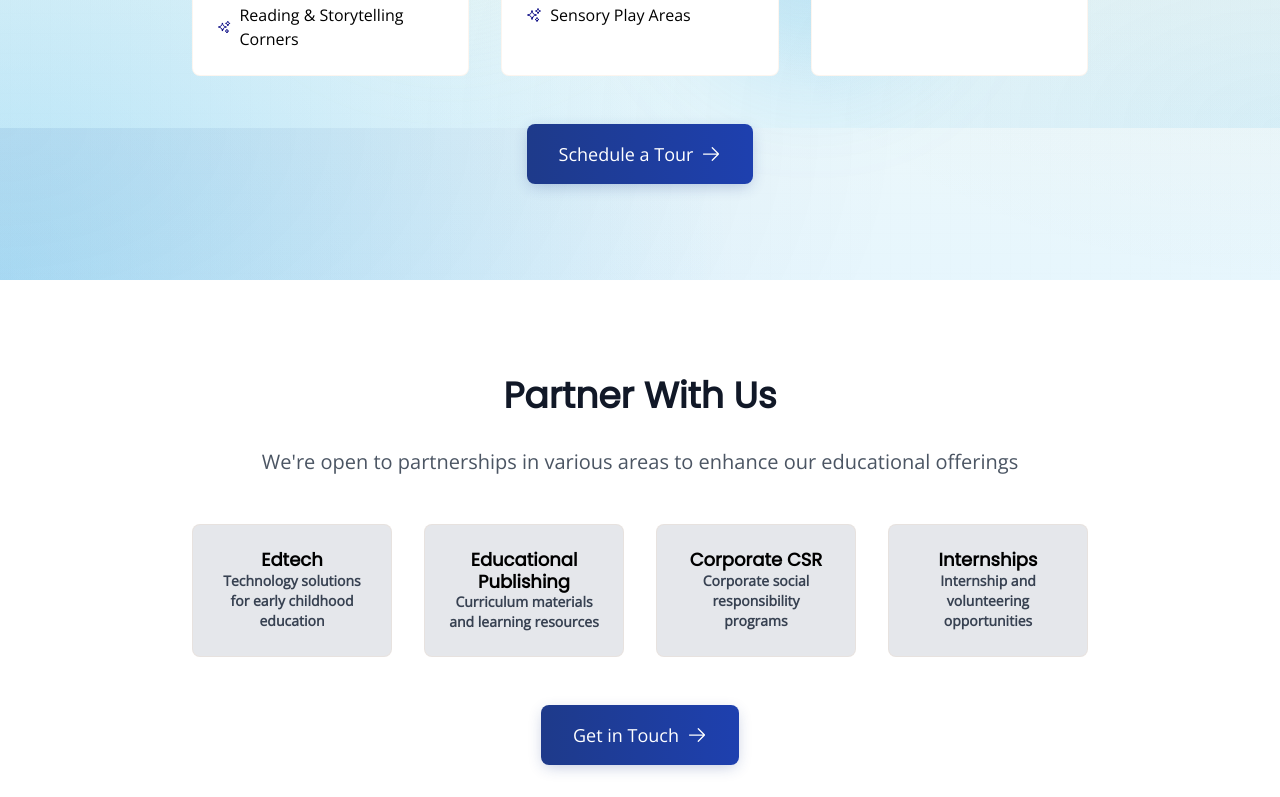
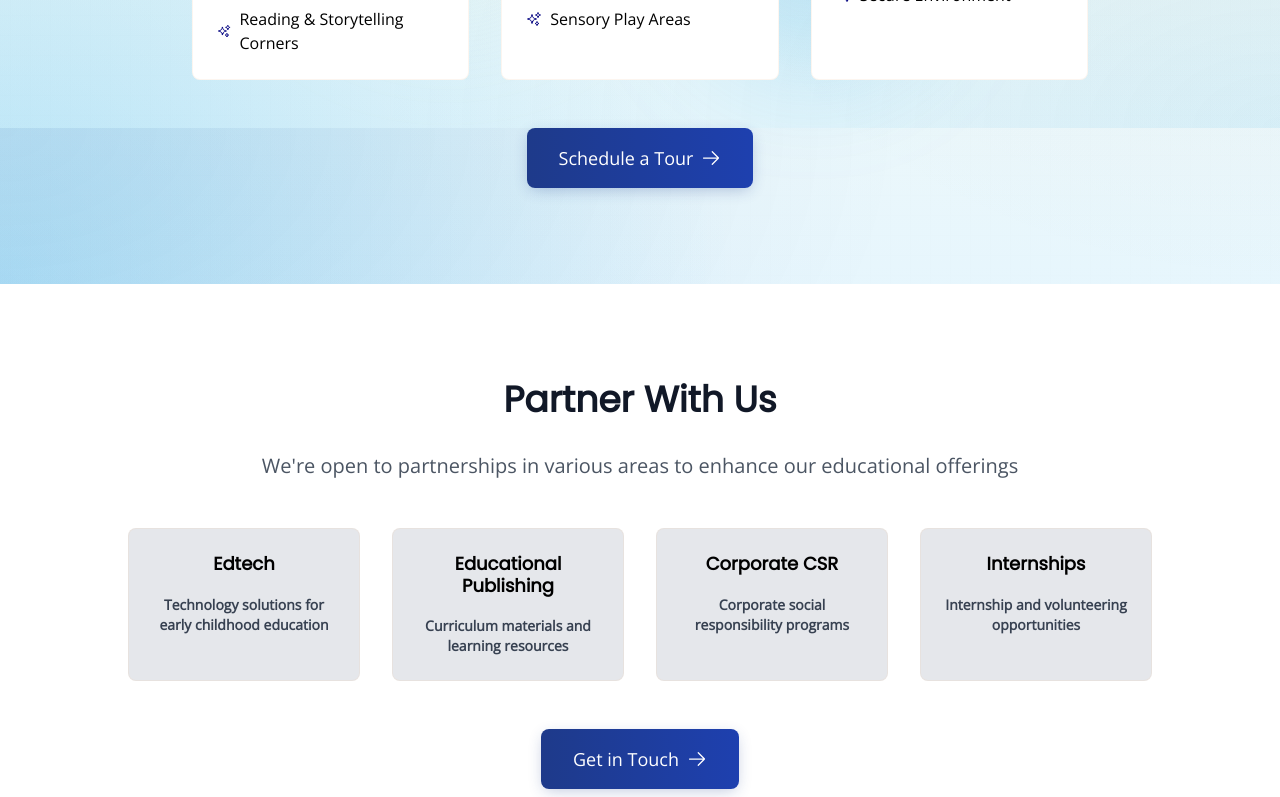
Before and after one commit to aurarich/techtots-web, a Next.js app: page / in a window 1280 px wide. Shown: the part 3872-4669 px from the top of the page. Built offline with nearby package versions, Linux system fonts and the light colour scheme.

Commit message:
global error handling

```diff
--- a/next.config.js
+++ b/next.config.js
@@ -3,8 +3,25 @@ const nextConfig = {
   reactStrictMode: true,
   swcMinify: true,
   images: {
-    domains: ['images.unsplash.com', 'plus.unsplash.com', 'www.pexels.com', 'images.pexels.com'],
+    remotePatterns: [
+      // new URL("https://images.unsplash.com"),
+      // new URL("https://plus.unsplash.com"),
+      // new URL("https://www.pexels.com"),
+      // new URL("https://images.pexels.com"),
+      {
+        hostname: "images.pexels.com"
+      },
+      {
+        hostname: "www.pexels.com"
+      },
+      {
+        hostname: "plus.unsplash.com"
+      },
+      {
+        hostname: "images.unsplash.com"
+      },
+    ],
   },
-}
+};
 
-module.exports = nextConfig
+module.exports = nextConfig;
--- /dev/null
+++ b/src/app/global-error.tsx
@@ -0,0 +1,20 @@
+'use client' // Error boundaries must be Client Components
+
+export default function GlobalError({
+  error,
+  reset,
+}: {
+  error: Error & { digest?: string }
+  reset: () => void
+}) {
+  return (
+    <html>
+      <body>
+        <main>
+            <h2>Something went wrong!</h2>
+        <button onClick={() => reset()}>Try again</button>
+        </main>
+      </body>
+    </html>
+  )
+}
--- a/src/app/landing/our-programs.tsx
+++ b/src/app/landing/our-programs.tsx
@@ -32,7 +32,11 @@ const OurProgrammes = () => {
                 <div
                   key={index}
                   className={`card relative group rounded-2xl border border-secondary
-                  transition-all duration-300 flex flex-col gap-12 p-8 hover:bg-[darkblue]/50 hover:text-white`}
+                  transition-all duration-300 flex flex-col gap-12 p-8 before:absolute before:left-0
+                  before:-bottom-10 before:w-4/5 hover:before:bg-gradient-to-r before:from-white
+                  before:via-gray-300 before:to-white before:h-5 before:rounded-t-[50%]
+                  before:rounded-b-[50%] before:bg-white before:transition-all before:duration-1000
+                  before:mx-auto before:right-0`}
                 >
                   <div className="text-center space-y-5">
                     <div className={`flex items-center justify-center size-14 mx-auto rounded-full ${bgColor}`}>
--- a/src/app/page.tsx
+++ b/src/app/page.tsx
@@ -86,16 +86,16 @@ export default function Home() {
               ].map((category, index) => (
                 <div
                   key={index}
-                  className="p-6 transition-transform border rounded-lg bg-white backdrop-blur-sm border-accent/20 hover:scale-105"
+                  className="p-6 transition-all group border rounded-lg bg-white backdrop-blur-sm border-accent/20 hover:bg-primary hover:text-white space-y-5"
                 >
-                  <h3 className="mb-4 text-xl font-bold text-center text-gray-900">
+                  <h3 className="text-xl transition-all font-bold text-center text-gray-900 group-hover:text-white">
                     {category.title}
                   </h3>
                   <ul className="space-y-3 col-span-1">
                     {category.features.map((feature, idx) => (
                       <li key={idx} className="flex items-center gap-2">
-                        <SparklesIcon className="w-4 h-4 text-primary" />
-                        <span className="text-left">{feature}</span>
+                        <SparklesIcon className="w-4 h-4 text-primary group-hover:text-white/80 transition-all" />
+                        <span className="text-left transition-all">{feature}</span>
                       </li>
                     ))}
                   </ul>
@@ -119,7 +119,7 @@ export default function Home() {
       <section className="relative overflow-hidden section bg-white">
 
         <div className="container relative z-10">
-          <div className="max-w-4xl mx-auto text-center">
+          <div className="max-w-5xl mx-auto text-center">
             <h2 className="mb-8 text-3xl font-bold text-gray-900 font-heading md:text-4xl">
               Partner With Us
             </h2>
@@ -149,7 +149,7 @@ export default function Home() {
               ].map((partner, index) => (
                 <div
                   key={index}
-                  className="relative p-6 transition-transform border rounded-lg bg-gray-200 backdrop-blur-ssm border-accent/20 hover:scale-105 btn gap-y-6"
+                  className="relative p-6 transition-transform border rounded-lg bg-gray-200 backdrop-blur-ssm border-accent/20 hover:scale-105 btn space-y-5"
                 >
                   {/* <Image className src="" alt="" /> */}
                   <h3 className="text-lg font-semibold text-center text-black leading-[1.2]">
```
